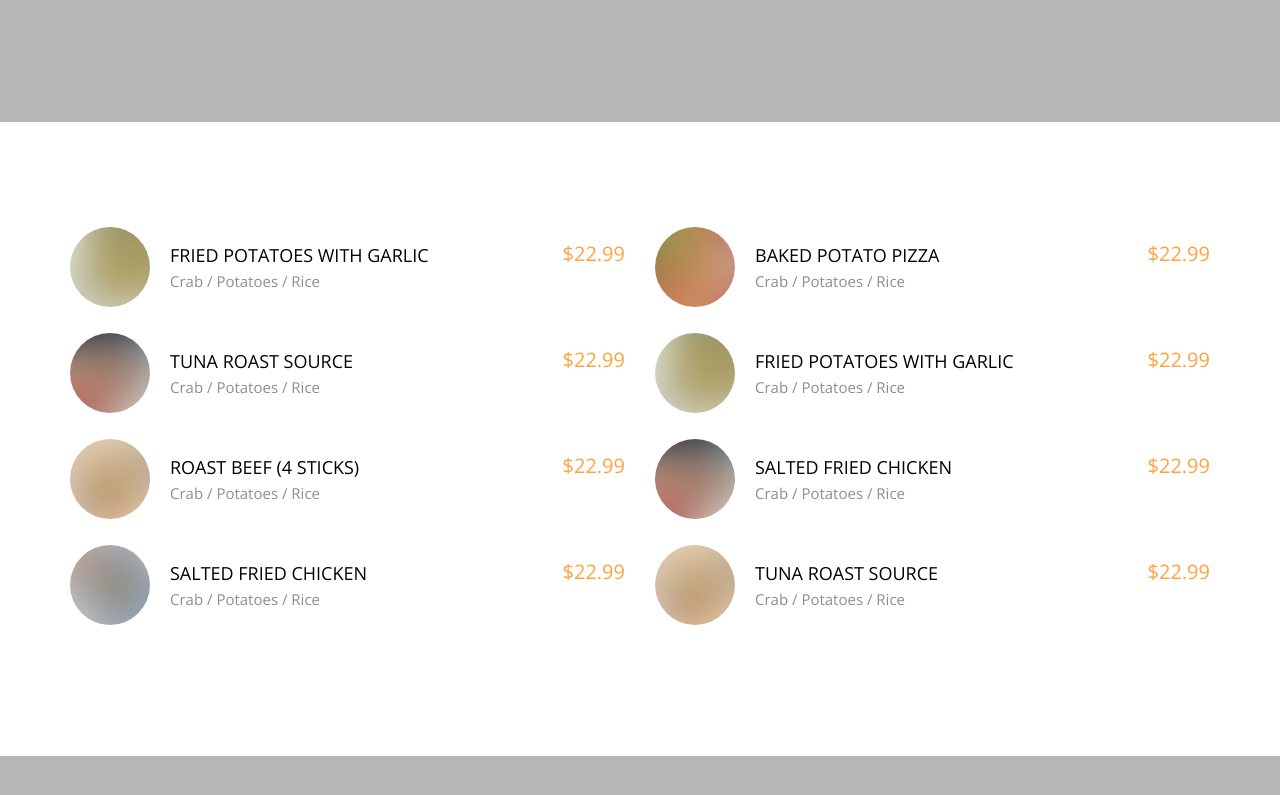
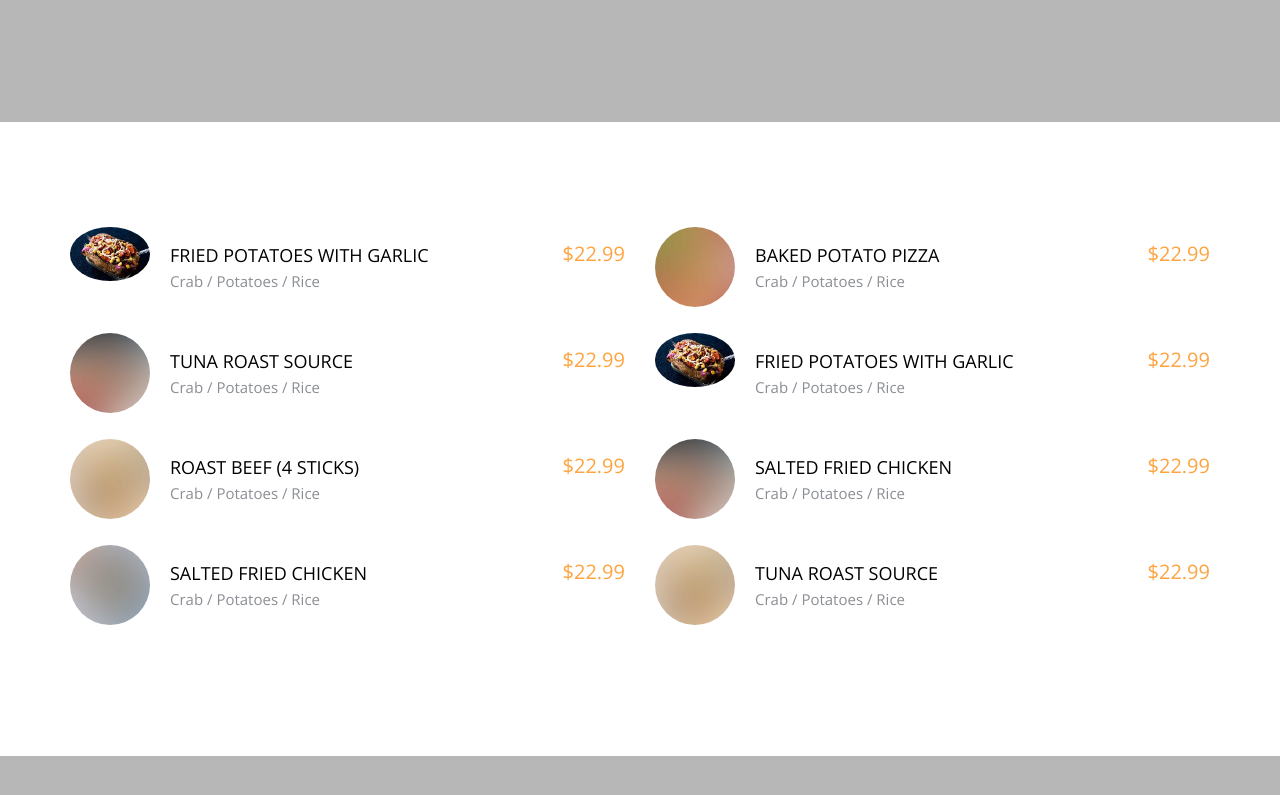
Before and after one commit to BillyBobTheBigBG/SiteResto, a website: page index.html in a window 1280 px wide. Shown: the part 3117-3912 px from the top of the page. Drawn offline with nearby package versions, Linux system fonts and the light colour scheme; files whose address does not match are found by name.

Commit message:
les images de kumpir miam miam

```diff
--- a/index.html
+++ b/index.html
@@ -205,7 +205,7 @@
           <div class="col-md-6">
             <ul class="menus">
               <li>
-                <figure class="image"><img src="img/img_square_1.jpg" alt="Free Bootstrap Template by uicookies.com"></figure>
+                <figure class="image"><img src="img/kumpir.jfif" alt="Free Bootstrap Template by uicookies.com"></figure>
                 <div class="text">
                   <span class="price">$22.99</span>
                   <h3>Fried Potatoes with Garlic</h3>
@@ -249,7 +249,7 @@
                 </div>
               </li>
               <li>
-                <figure class="image"><img src="img/img_square_1.jpg" alt="Free Bootstrap Template by uicookies.com"></figure>
+                <figure class="image"><img src="img/kumpir.jfif" alt="Free Bootstrap Template by uicookies.com"></figure>
                 <div class="text">
                   <span class="price">$22.99</span>
                   <h3>Fried Potatoes with Garlic</h3>
```
Also changed, not shown: img/kumpir.jfif (added).
